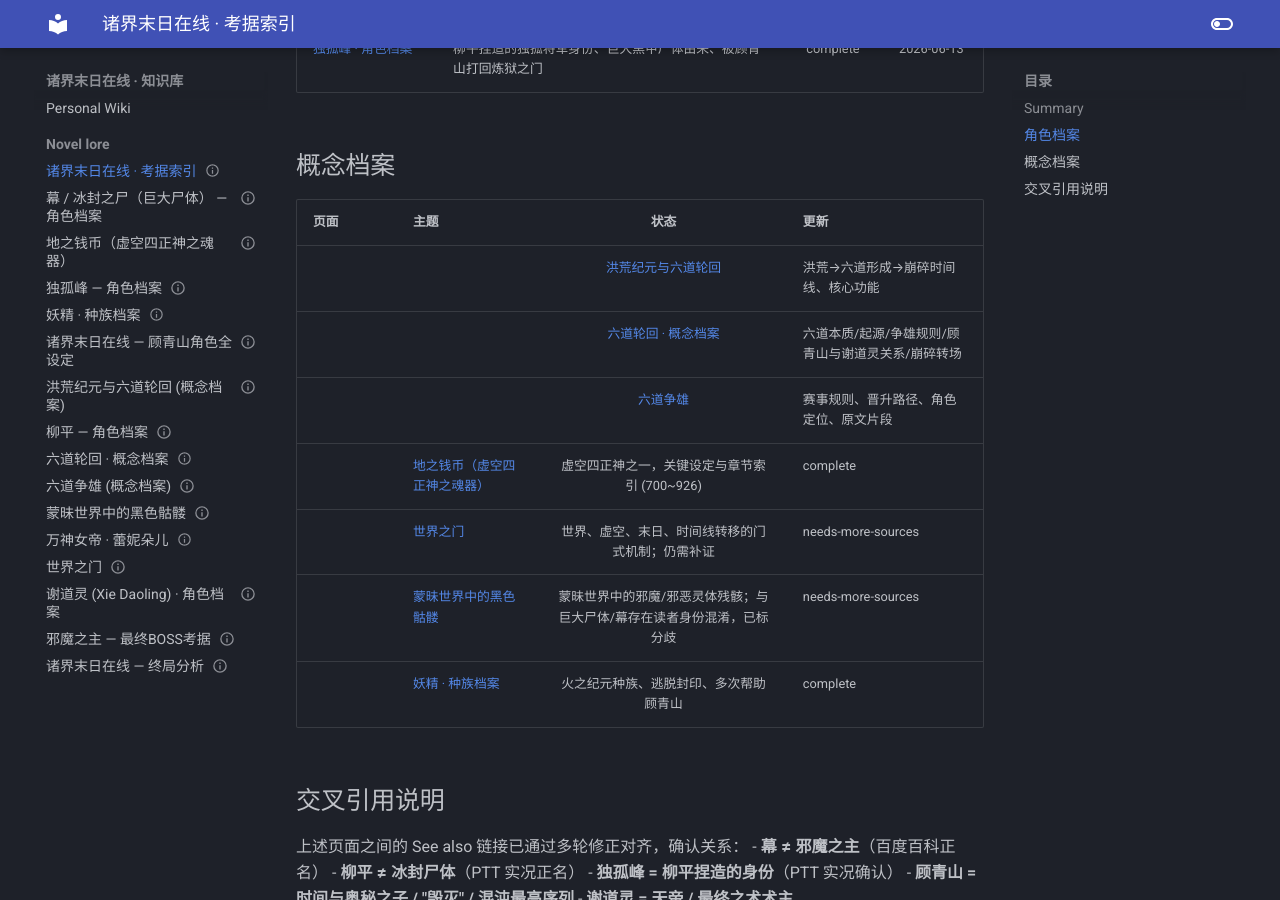
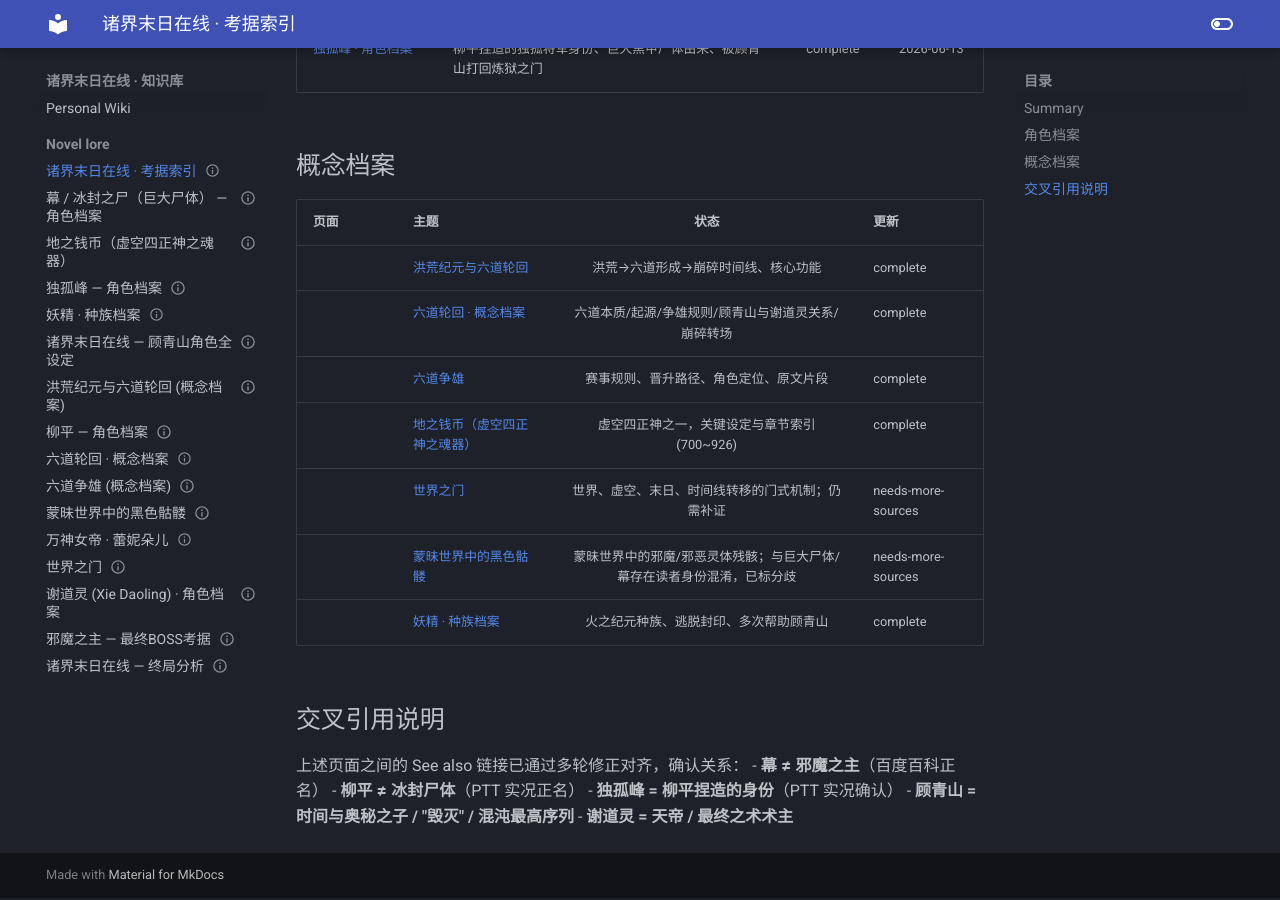
Before and after one commit to Zack3155/llm-wiki, an MkDocs documentation site: the page built from docs/topics/novel-lore/_index.md, in a window 1280 px wide and 900 px high, scrolled down 808 px. Built offline with MkDocs 1.6.1 and Material for MkDocs 9.7.7, drawn with Linux system fonts in a browser that asks for light colours.

```diff
--- a/docs/topics/novel-lore/_index.md
+++ b/docs/topics/novel-lore/_index.md
@@ -57,9 +57,9 @@ date_modified: 2026-06-11
 
 | 页面 | 主题 | 状态 | 更新 |
 |------|------|:---:|------|
-||| [洪荒纪元与六道轮回](honghuang-liudao-concept.md) | 洪荒→六道形成→崩碎时间线、核心功能 | complete | 2026-06-10 |
-||| [六道轮回 · 概念档案](liudao-lunhui-concept.md) | 六道本质/起源/争雄规则/顾青山与谢道灵关系/崩碎转场 | complete | 2026-06-12 |
-||| [六道争雄](liudao-zhengxiong-concept.md) | 赛事规则、晋升路径、角色定位、原文片段 | complete | 2026-06-11 |
+|| [洪荒纪元与六道轮回](honghuang-liudao-concept.md) | 洪荒→六道形成→崩碎时间线、核心功能 | complete | 2026-06-10 |
+|| [六道轮回 · 概念档案](liudao-lunhui-concept.md) | 六道本质/起源/争雄规则/顾青山与谢道灵关系/崩碎转场 | complete | 2026-06-12 |
+|| [六道争雄](liudao-zhengxiong-concept.md) | 赛事规则、晋升路径、角色定位、原文片段 | complete | 2026-06-11 |
 || [地之钱币（虚空四正神之魂器）](di-zhi-qian-bi-concept.md) | 虚空四正神之一，关键设定与章节索引 (700~926) | complete | 2026-06-13 |
 || [世界之门](world-gate-concept.md) | 世界、虚空、末日、时间线转移的门式机制；仍需补证 | needs-more-sources | 2026-06-11 |
 || [蒙昧世界中的黑色骷髅](mengmei-black-skeletons-concept.md) | 蒙昧世界中的邪魔/邪恶灵体残骸；与巨大尸体/幕存在读者身份混淆，已标分歧 | needs-more-sources | 2026-06-11 |
```
